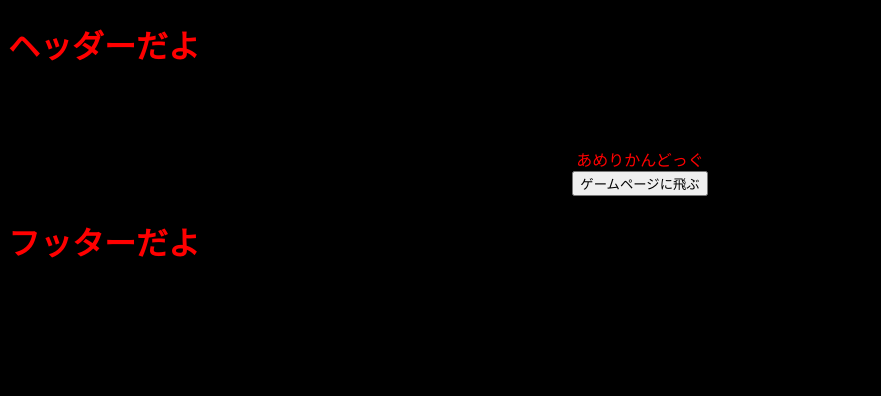
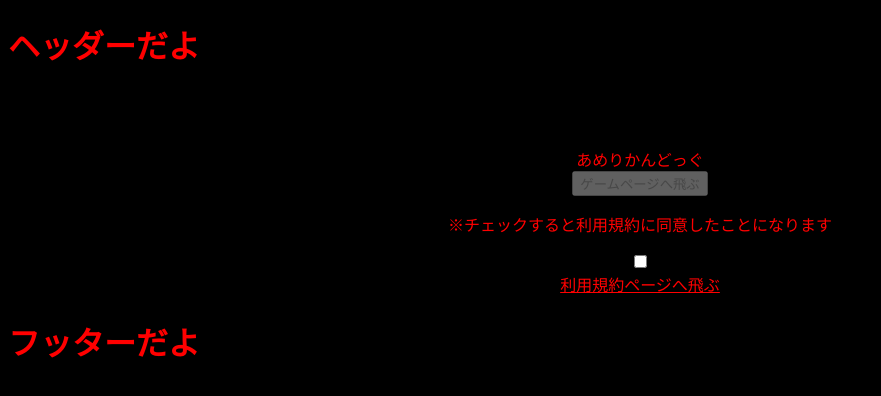
Before and after one commit to SatakeYusuke19920527/americandog, a Next.js app: page / in a window 1280 px wide. Shown: the top 396 px of the page, without its empty margins (0-881 px from the left). Built offline with nearby package versions, Linux system fonts and the light colour scheme.

Commit message:
もういちどpushします

```diff
--- a/src/pages/index.tsx
+++ b/src/pages/index.tsx
@@ -1,8 +1,15 @@
+import { useState } from "react";
 import { Main } from "next/document";
 import {Layout} from "../components/Layout"
 import Link from 'next/link';
 
 export default function Home() {
+  const [isChecked, setIsChecked] = useState(false)
+
+  const toggleCheckbox = () => {
+    setIsChecked(!isChecked)
+  }
+
   return (
     <Layout>
     <div>
@@ -12,7 +19,9 @@ export default function Home() {
       あめりかんどっぐ
     </div>
     {/* 利用規約に同意しないと入れないようにする */}
-    <Link href="/secondtest"><button>ゲームページに飛ぶ</button></Link>
+    <Link href="/secondtest"><button type="submit" disabled={!isChecked}>ゲームページへ飛ぶ</button></Link>
+    <br/><p　className="example">※チェックすると利用規約に同意したことになります</p><input type="checkbox" onChange={toggleCheckbox}></input>
+    <br/><Link href=""　className="example">利用規約ページへ飛ぶ</Link>
     </main>
     </div>
     </Layout>
```
